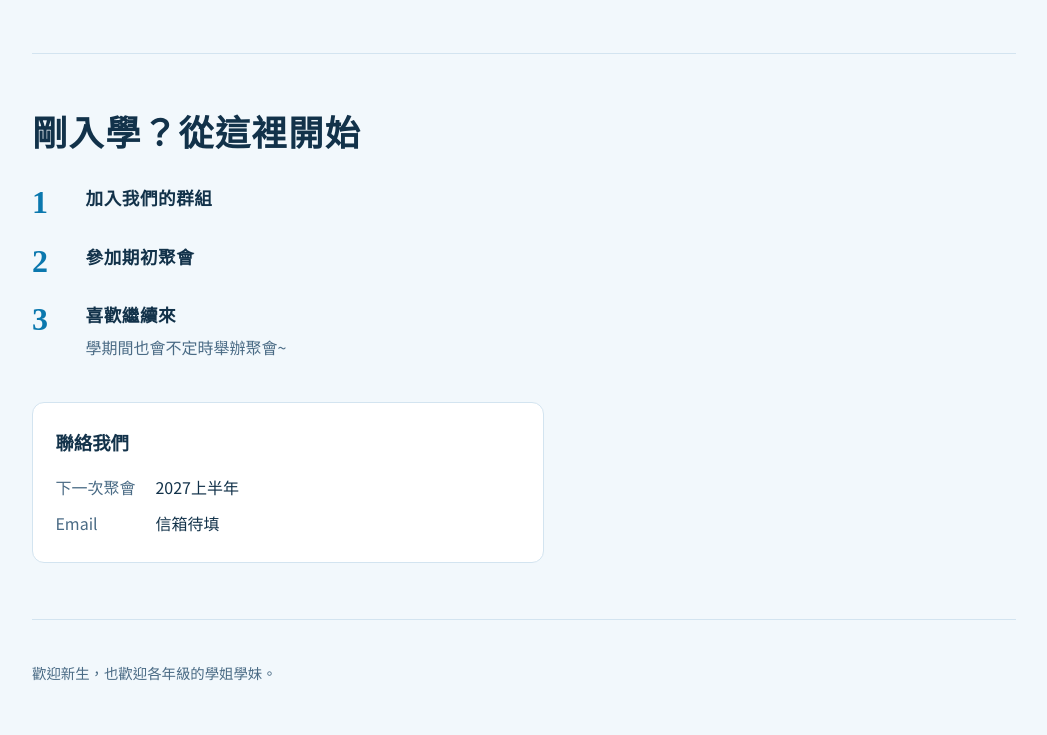
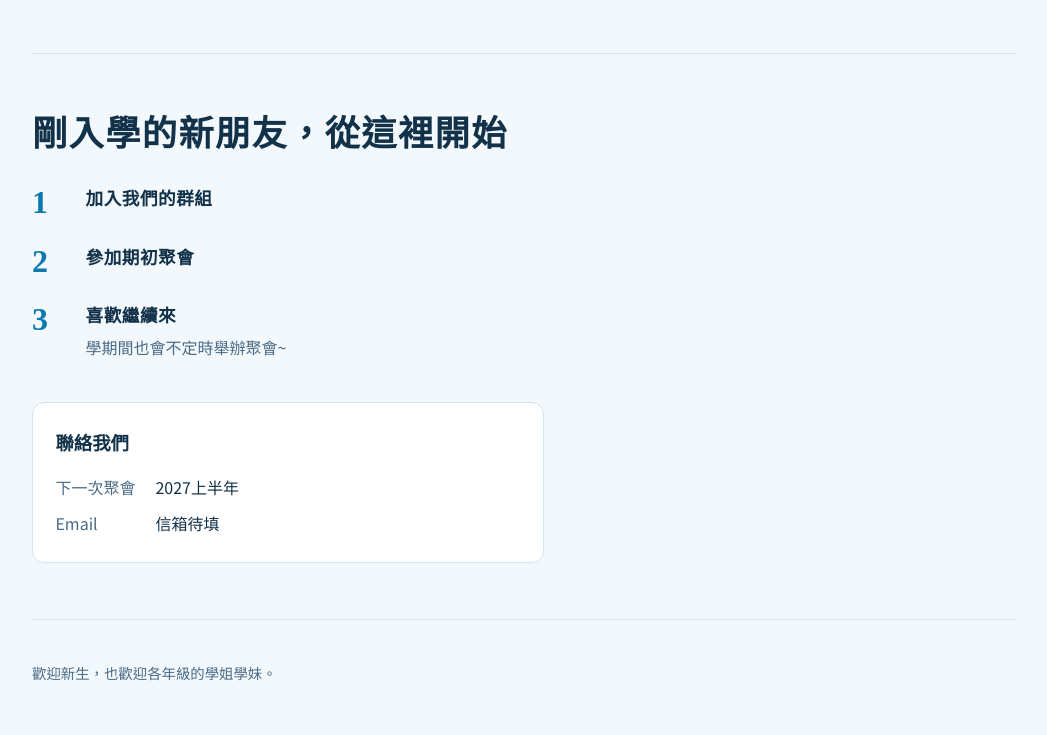
Before and after one commit to YHC-physics/women-in-physics, a plain HTML site: page index.html in a window 1280 px wide. Shown: the part 2415-3150 px from the top of the page, without its empty margins (116-1163 px from the left). Drawn offline with Linux system fonts and the light colour scheme.

Commit message:
Update index.html

```diff
--- a/index.html
+++ b/index.html
@@ -168,7 +168,7 @@ if(big.length){
 }
 
 var rows=[['下一次聚會',c.next],['Instagram',c.ig],['LINE',c.line],['Email',c.email]].filter(function(r){return r[1]&&String(r[1]).trim();});
-h+='<section class="block" id="join" aria-labelledby="join-title"><h2 id="join-title">剛入學？從這裡開始</h2>';
+h+='<section class="block" id="join" aria-labelledby="join-title"><h2 id="join-title">剛入學的新朋友，從這裡開始</h2>';
 if((d.steps||[]).length) h+='<ol class="steps">'+d.steps.map(function(s){return '<li><div><b>'+esc(s.t)+'</b><span>'+esc(s.d)+'</span></div></li>';}).join('')+'</ol>';
 if(rows.length) h+='<div class="contact"><h3>聯絡我們</h3><dl>'+rows.map(function(r){return '<dt>'+esc(r[0])+'</dt><dd>'+contactVal(r[1])+'</dd>';}).join('')+'</dl></div>';
 h+='</section></main><footer>'+esc(d.footer)+'</footer></div>';
```
